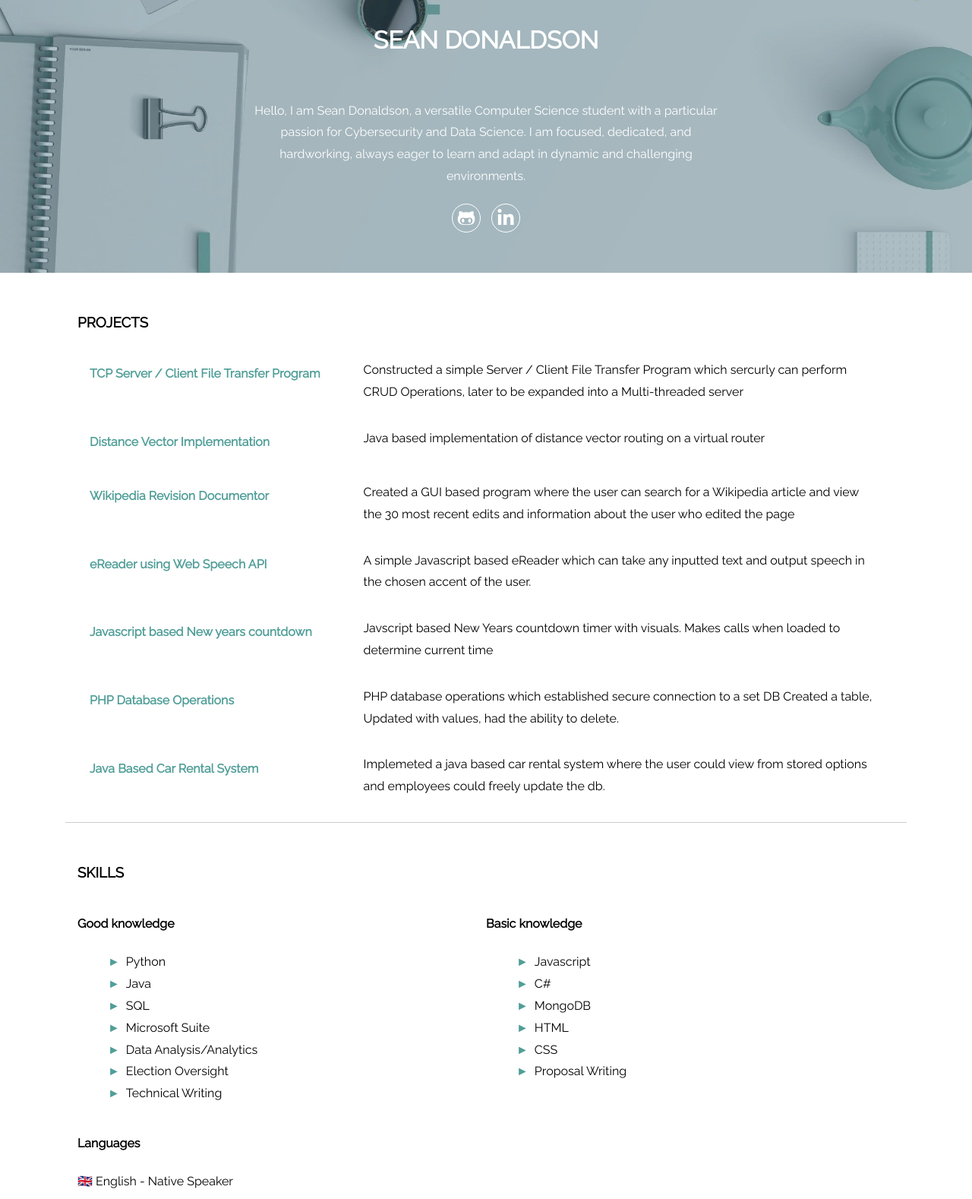
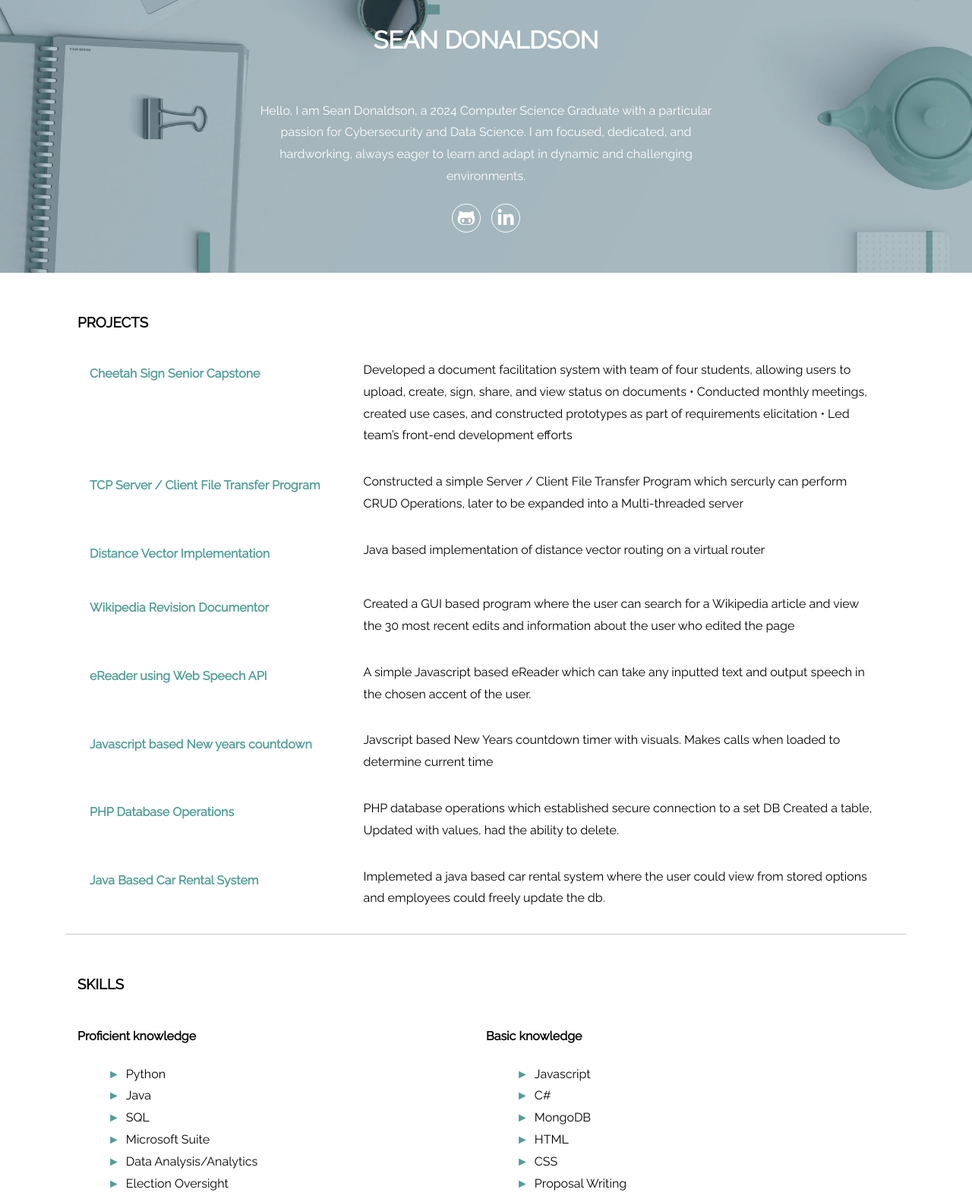
Before and after one commit to smdonaldson2/smdonaldson2.github.io, a plain HTML site: page index.html in a window 1280 px wide. Shown: the part 185-1763 px from the top of the page at 76% size. Drawn offline with Linux system fonts and the light colour scheme.

Commit message:
Added Capstone

```diff
--- a/index.html
+++ b/index.html
@@ -18,7 +18,7 @@
     </div>
     <h1>Sean Donaldson</h1>
     <section>
-      <p>Hello, I am Sean Donaldson, a versatile Computer Science student with a particular passion for Cybersecurity and Data Science. I am focused, dedicated, and hardworking, always eager to learn and adapt in dynamic and challenging environments.</p>
+      <p>Hello, I am Sean Donaldson, a 2024 Computer Science Graduate with a particular passion for Cybersecurity and Data Science. I am focused, dedicated, and hardworking, always eager to learn and adapt in dynamic and challenging environments.</p>
       <a href="https://github.com/smdonaldson2" target="_blank">
         <i class="fab fa-github-alt"></i>
       </a>
@@ -30,6 +30,18 @@
   <main>
     <section>
       <h3>Projects</h3>
+      <article class='course'>
+        <div class='title'>
+          <h4>Cheetah Sign Senior Capstone</h4>
+        </div>
+        <div class="descrition">
+          <p>Developed a document facilitation system with team of four students, allowing users to upload, create, sign, share, and view
+            status on documents
+            • Conducted monthly meetings, created use cases, and constructed prototypes as part of requirements elicitation
+            • Led team’s front-end development efforts
+            </p>
+        </div>
+      </article>
       <article class='course'>
         <div class='title'>
           <h4>TCP Server / Client File Transfer Program</h4>
@@ -97,7 +109,7 @@
       <h3>Skills</h3>
       <div class='skills'>
         <div class='column'>
-          <h4>Good knowledge</h4>
+          <h4>Proficient knowledge</h4>
           <ul>
             <li>Python</li>
             <li>Java</li>
```
